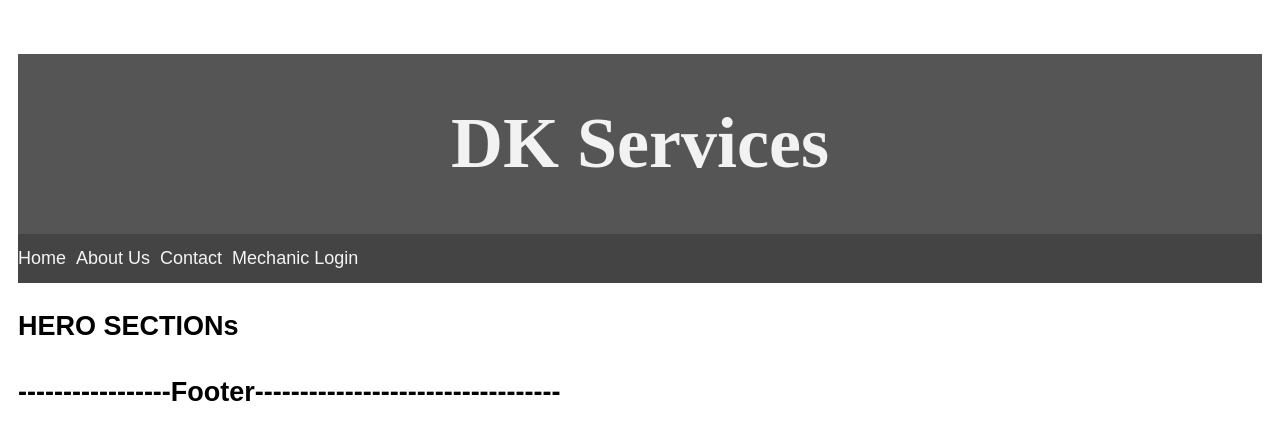
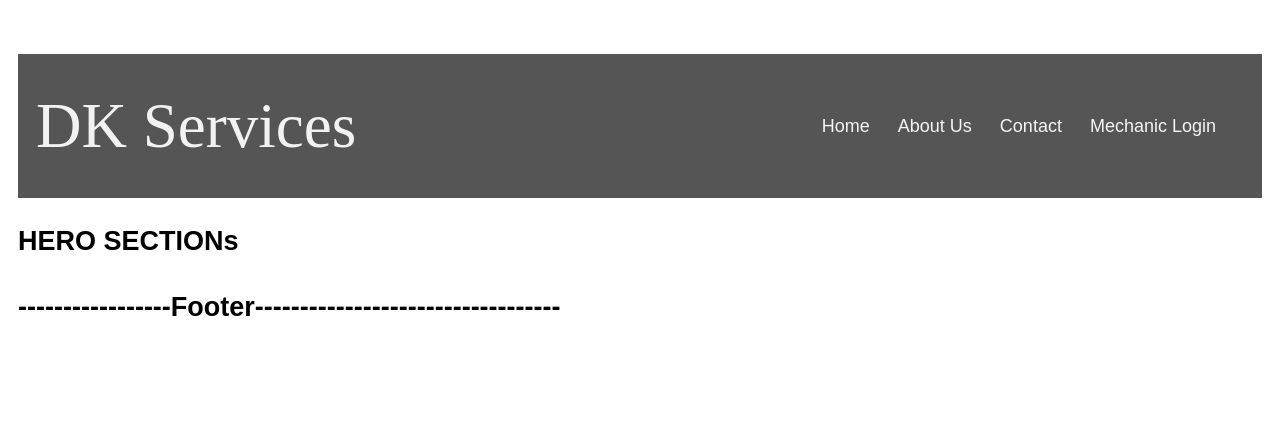
Before and after one commit to DawoodKamar/DK-services, a Next.js app: page / in a window 1280 px wide. Shown: the top 440 px of the page. Built offline with nearby package versions, Linux system fonts and the light colour scheme.

Commit message:
Adjusted the header design to a more thin modern look

```diff
--- a/components/header.js
+++ b/components/header.js
@@ -28,7 +28,8 @@ const toggleMenu = () => {
 
     <header className={styles.header}>
         <div className={styles.banner}>
-            <h1 className={styles.logo}>DK Services</h1>
+
+                <Link href="/" className={styles.logo}> DK Services</Link>
                 <div className={`${styles.hamburgerMenu} ${showMenu ? styles.open : ''}`}
                 onClick={toggleMenu}>
                     {/* If showMenu is true,  styles.hamburgerMenu styles.open , otherwise styles.hamburgerMenu */}
@@ -43,7 +44,7 @@ const toggleMenu = () => {
                     <div className={styles.line}></div>
                     <div className={styles.line}></div>
                 </div>
-        </div>
+
 
 
                 <nav className={styles.navbar}>
@@ -71,6 +72,8 @@ const toggleMenu = () => {
                     </ul>
 
                 </nav>
+
+        </div>
 
         <nav className={`${styles.smallnavbar} ${!showMenu ? styles.close : ''}`}>
             <ul>
@@ -102,4 +105,4 @@ const toggleMenu = () => {
      </header>
 
     );
-}//comment the hamburger line
+}//hide menu on bigger screens
--- a/styles/header.module.css
+++ b/styles/header.module.css
@@ -1,34 +1,41 @@
 .header {
     position: sticky;
     top: 0;
-    align-items: center;
-    justify-content: space-between;
     z-index: 100;
+    background-color: #555;
   }
 
   .banner {
-    background-color: #555;
-    height: 10rem;
+    max-width: 1470px;
+    height: 8rem;
     display: flex;
-    justify-content: center;
+    margin: auto;
+    justify-content: space-between;
     align-items: center;
   }
 
+
+
+
   .logo {
     font-family: Brush Script MT ,cursive;
-    font-size: 4rem;
+    font-size: 3.5rem;
     color: #f2f2f2;
+    padding: 1rem;
   }
 
   .navbar {
-    background-color: #444;
-    padding: 10px 0;
+
+    padding: 0.5rem 1rem ;
+    margin-right: 1rem;
+
   }
 
   .navbar ul {
     display: flex;
     justify-content: last;
     list-style: none;
+    gap: 1rem;
     margin: 0;
     padding: 0;
   }
@@ -90,8 +97,13 @@
     transform: rotate(-45deg) translate(7px, -6px);
   }
 
+  @media (min-width:800px){
+    .smallnavbar {
+        display: none;
+      }
+  }
 
-  @media (max-width: 768px) {
+  @media (max-width: 800px) {
     .navbar {
       display: none;
     }
```
Lines whose indentation alone changed are shown as unchanged.
